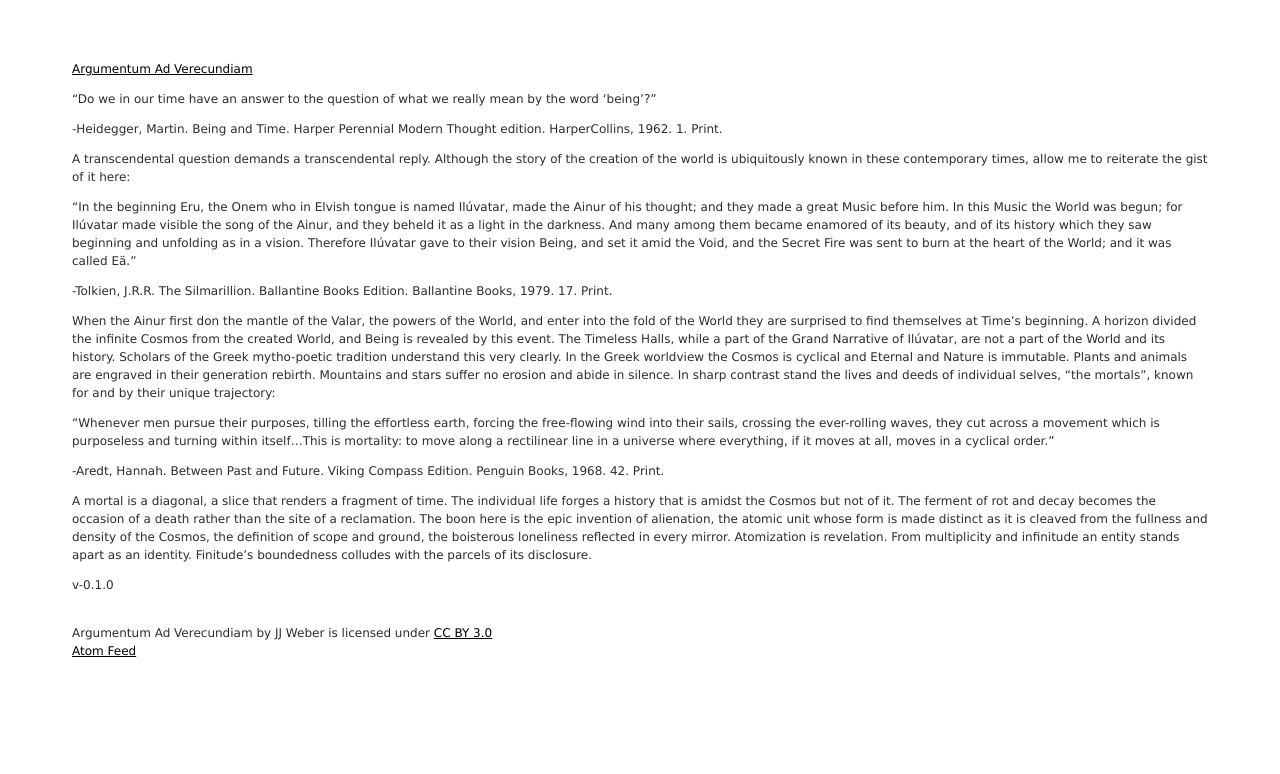
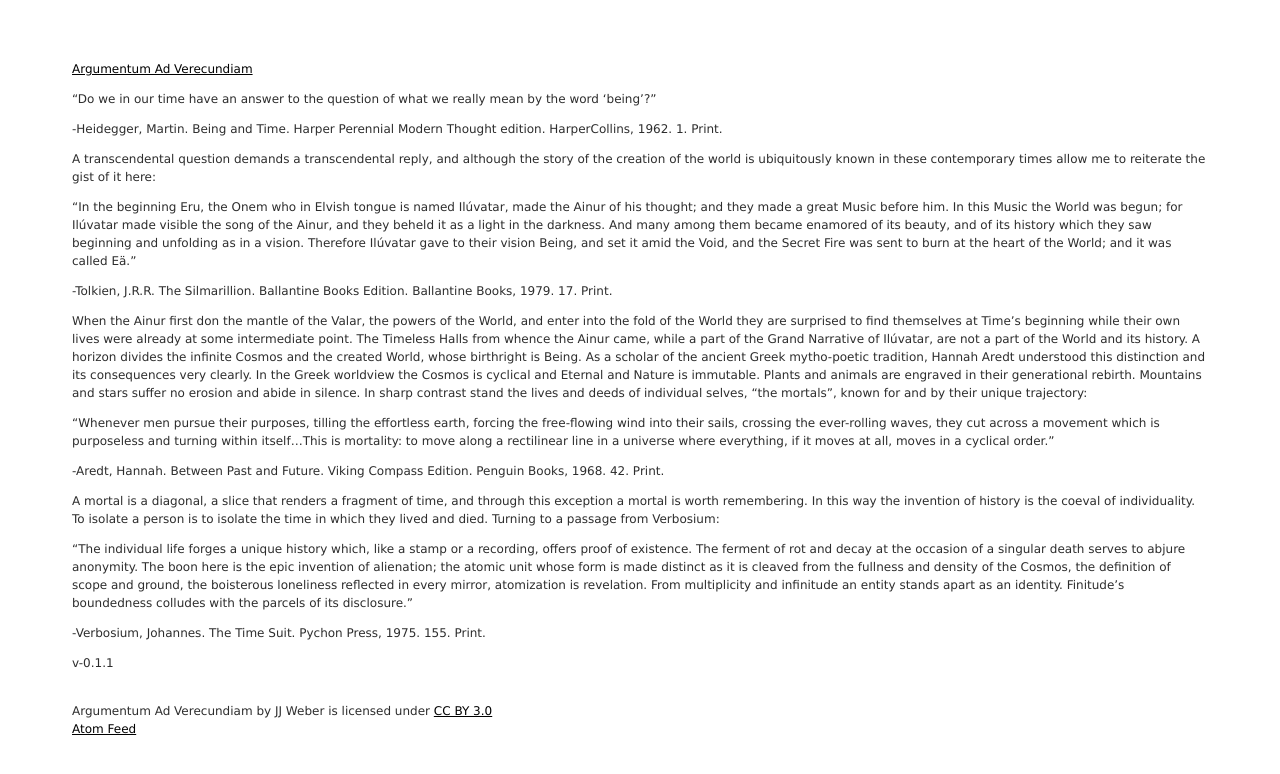
Before and after one commit to jjjjw/argumentum-v, a Jekyll site: the page built from _posts/2013-3-9-i-1.md, in a window 1280 px wide. Shown: the top 774 px of the page. Built offline with Jekyll 4.4.1, drawn with Linux system fonts in a browser that asks for light colours.

Commit message:
More tweaks

```diff
--- a/_posts/2013-3-9-i-1.md
+++ b/_posts/2013-3-9-i-1.md
@@ -8,18 +8,22 @@ permalink: '1.html'
 
 -Heidegger, Martin. Being and Time. Harper Perennial Modern Thought edition. HarperCollins, 1962. 1. Print.
 
-A transcendental question demands a transcendental reply. Although the story of the creation of the world is ubiquitously known in these contemporary times, allow me to reiterate the gist of it here:
+A transcendental question demands a transcendental reply, and although the story of the creation of the world is ubiquitously known in these contemporary times allow me to reiterate the gist of it here:
 
 "In the beginning Eru, the Onem who in Elvish tongue is named Ilúvatar, made the Ainur of his thought; and they made a great Music before him. In this Music the World was begun; for Ilúvatar made visible the song of the Ainur, and they beheld it as a light in the darkness. And many among them became enamored of its beauty, and of its history which they saw beginning and unfolding as in a vision. Therefore Ilúvatar gave to their vision Being, and set it amid the Void, and the Secret Fire was sent to burn at the heart of the World; and it was called Eä."
 
 -Tolkien, J.R.R. The Silmarillion. Ballantine Books Edition. Ballantine Books, 1979. 17. Print.
 
-When the Ainur first don the mantle of the Valar, the powers of the World, and enter into the fold of the World they are surprised to find themselves at Time's beginning. A horizon divided the infinite Cosmos from the created World, and Being is revealed by this event. The Timeless Halls, while a part of the Grand Narrative of Ilúvatar, are not a part of the World and its history. Scholars of the Greek mytho-poetic tradition understand this very clearly. In the Greek worldview the Cosmos is cyclical and Eternal and Nature is immutable. Plants and animals are engraved in their generation rebirth. Mountains and stars suffer no erosion and abide in silence. In sharp contrast stand the lives and deeds of individual selves, "the mortals", known for and by their unique trajectory:
+When the Ainur first don the mantle of the Valar, the powers of the World, and enter into the fold of the World they are surprised to find themselves at Time's beginning while their own lives were already at some intermediate point. The Timeless Halls from whence the Ainur came, while a part of the Grand Narrative of Ilúvatar, are not a part of the World and its history. A horizon divides the infinite Cosmos and the created World, whose birthright is Being. As a scholar of the ancient Greek mytho-poetic tradition, Hannah Aredt understood this distinction and its consequences very clearly. In the Greek worldview the Cosmos is cyclical and Eternal and Nature is immutable. Plants and animals are engraved in their generational rebirth. Mountains and stars suffer no erosion and abide in silence. In sharp contrast stand the lives and deeds of individual selves, "the mortals", known for and by their unique trajectory:
 
 "Whenever men pursue their purposes, tilling the effortless earth, forcing the free-flowing wind into their sails, crossing the ever-rolling waves, they cut across a movement which is purposeless and turning within itself...This is mortality: to move along a rectilinear line in a universe where everything, if it moves at all, moves in a cyclical order."
 
 -Aredt, Hannah. Between Past and Future. Viking Compass Edition. Penguin Books, 1968. 42. Print.
 
-A mortal is a diagonal, a slice that renders a fragment of time. The individual life forges a history that is amidst the Cosmos but not of it. The ferment of rot and decay becomes the occasion of a death rather than the site of a reclamation. The boon here is the epic invention of alienation, the atomic unit whose form is made distinct as it is cleaved from the fullness and density of the Cosmos, the definition of scope and ground, the boisterous loneliness reflected in every mirror. Atomization is revelation. From multiplicity and infinitude an entity stands apart as an identity. Finitude's boundedness colludes with the parcels of its disclosure.
+A mortal is a diagonal, a slice that renders a fragment of time, and through this exception a mortal is worth remembering. In this way the invention of history is the coeval of individuality. To isolate a person is to isolate the time in which they lived and died. Turning to a passage from Verbosium:
 
-v-0.1.0
+"The individual life forges a unique history which, like a stamp or a recording, offers proof of existence. The ferment of rot and decay at the occasion of a singular death serves to abjure anonymity. The boon here is the epic invention of alienation; the atomic unit whose form is made distinct as it is cleaved from the fullness and density of the Cosmos, the definition of scope and ground, the boisterous loneliness reflected in every mirror, atomization is revelation. From multiplicity and infinitude an entity stands apart as an identity. Finitude's boundedness colludes with the parcels of its disclosure."
+
+-Verbosium, Johannes. The Time Suit. Pychon Press, 1975. 155. Print.
+
+v-0.1.1
```
Also changed, not shown: _posts/2013-4-1-i-3.md (+1 -1 lines).
